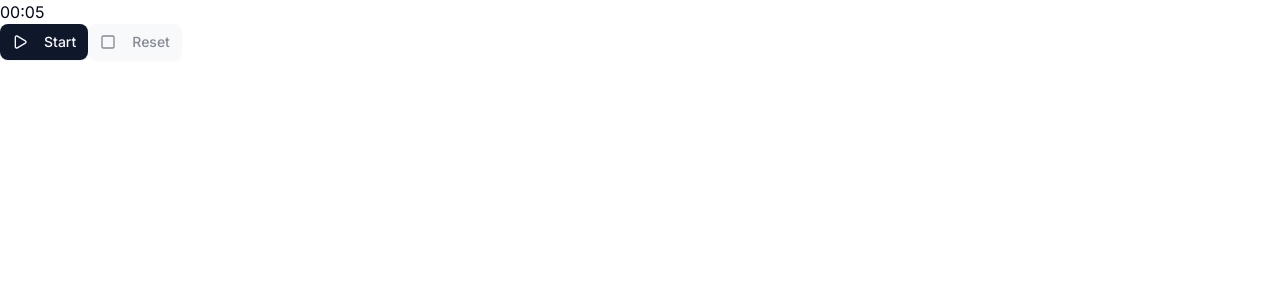
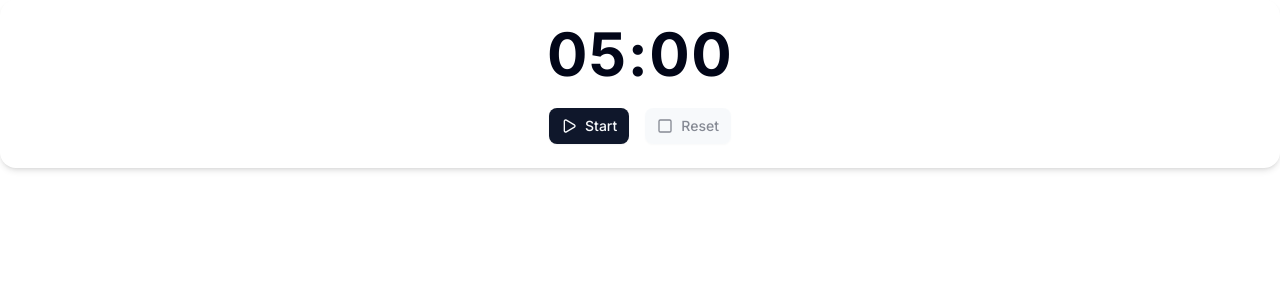
Before and after one commit to shravzzv/pomora, a Next.js app: page / in a window 1280 px wide. Shown: the top 300 px of the page. Built offline with nearby package versions, Linux system fonts and the light colour scheme.

Commit message:
feat(timer): update Timer component to use time in seconds and enhance button icons

```diff
--- a/app/page.tsx
+++ b/app/page.tsx
@@ -3,7 +3,7 @@ import Timer from '@/components/timer'
 export default function Page() {
   return (
     <div>
-      <Timer time={5} />
+      <Timer time={5 * 60} />
     </div>
   )
 }
--- a/components/timer.tsx
+++ b/components/timer.tsx
@@ -54,10 +54,10 @@ export default function Timer({ time }: TimerProps) {
   })()
 
   const startButtonIcon = (() => {
-    if (isRunning) return <Pause className='mr-2 h-4 w-4' />
-    if (timeRemaining === 0) return <RotateCcw className='mr-2 h-4 w-4' />
-    if (timeRemaining === time) return <Play className='mr-2 h-4 w-4' />
-    return <PlayCircle className='mr-2 h-4 w-4' />
+    if (isRunning) return <Pause />
+    if (timeRemaining === 0) return <RotateCcw />
+    if (timeRemaining === time) return <Play />
+    return <PlayCircle />
   })()
 
   const handleStartClick = () => {
@@ -75,10 +75,10 @@ export default function Timer({ time }: TimerProps) {
   }
 
   return (
-    <div>
-      <h1>{formattedTime}</h1>
+    <div className='flex flex-col items-center justify-center p-6 rounded-2xl shadow-md'>
+      <h1 className='text-6xl font-bold tracking-wide mb-6'>{formattedTime}</h1>
 
-      <section>
+      <section className='flex gap-4'>
         <Button onClick={handleStartClick}>
           {startButtonIcon}
           {startButtonLabel}
@@ -89,7 +89,7 @@ export default function Timer({ time }: TimerProps) {
           disabled={timeRemaining === time}
           variant='secondary'
         >
-          <Square className='mr-2 h-4 w-4' />
+          <Square />
           Reset
         </Button>
       </section>
```
